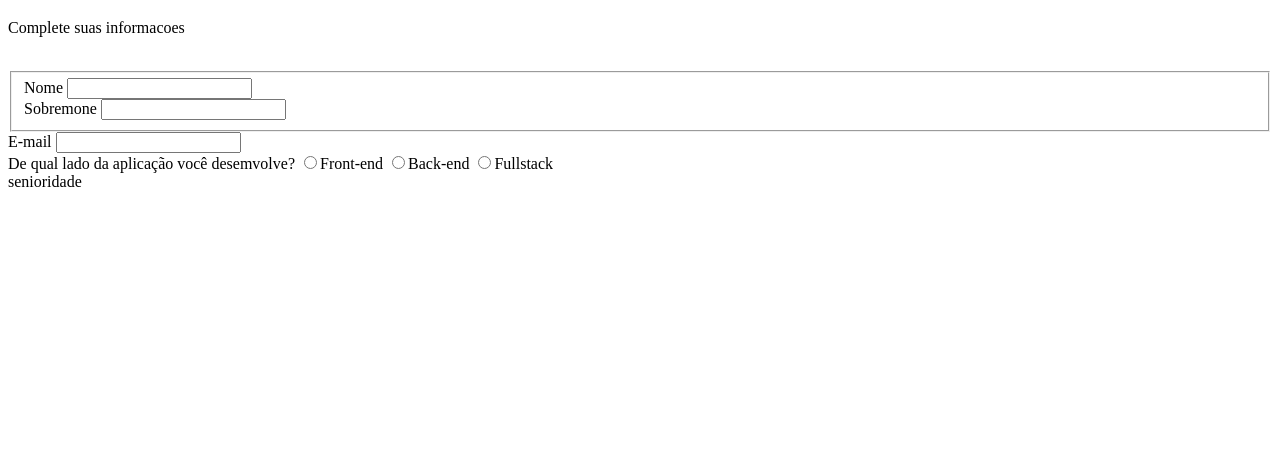
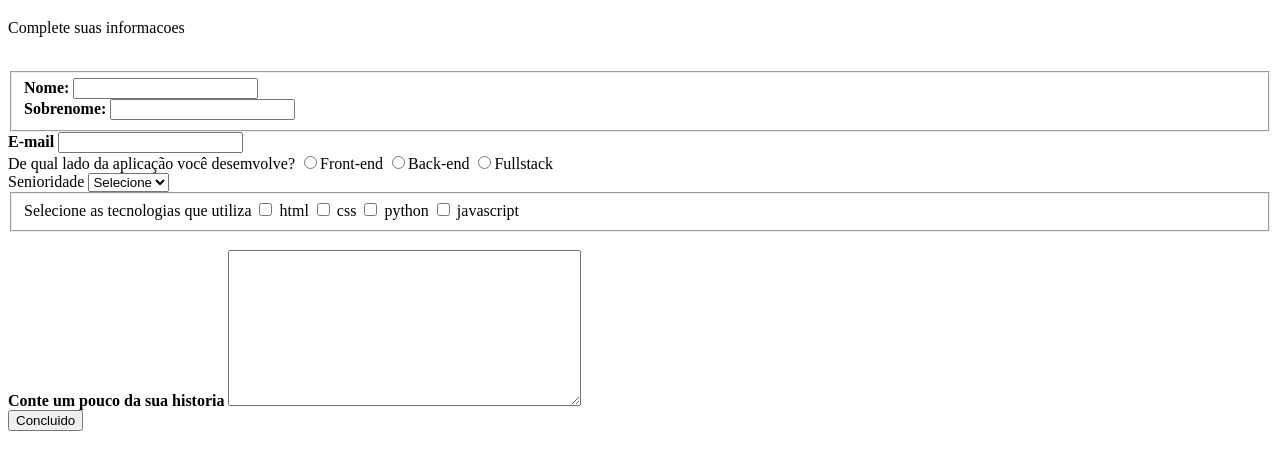
Before and after one commit to AndreRRodrigues/Repositorio_do_que_estou_fazendo, a plain HTML site: page formulario_dev/index.html in a window 1280 px wide. Shown: the part 61-530 px from the top of the page. Drawn offline with Linux system fonts and the light colour scheme.

Commit message:
html finalizado finalizei o html agora irei fazer o css da página

```diff
--- a/formulario_dev/index.html
+++ b/formulario_dev/index.html
@@ -3,32 +3,33 @@
   <head>
     <meta charset="UTF-8" />
     <meta name="viewport" content="width-device-width, initial-scala-1.0" />
+    <link rel="stylesheet" type="text/css" href="src/Formulario.css" />
     <title>Formulario</title>
   </head>
 
   <body>
-    <div>
-      <h1>Cadastro de dev</h1>
-      <p>Complete suas informacoes</p>
+    <div class="campo">
+      <h1 id="titulo">Cadastro de dev</h1>
+      <p id="subtitulo">Complete suas informacoes</p>
       <br />
     </div>
 
     <form>
-      <fieldset>
-        <div>
-          <label>Nome</label>
-          <input type="text" name="nome" id="nome" />
+      <fieldset class="grupo">
+        <div class="campo">
+          <label for="nome"><strong>Nome:</strong></label>
+          <input type="text" name="nome" id="nome" required />
         </div>
-        <div>
-          <label>Sobremone</label>
-          <input type="text" name="Sobrenome" id="sobremone" />
+        <div class="campo">
+          <label for="Sobrenome"><strong>Sobrenome:</strong></label>
+          <input type="text" name="Sobrenome" id="sobremone" required />
         </div>
       </fieldset>
-      <div>
-        <label>E-mail</label>
-        <input type="email" name="email" id="email" />
+      <div class="campo">
+        <label for="email"><strong>E-mail</strong></label>
+        <input type="email" name="email" id="email" required />
       </div>
-      <div>
+      <div class="campo">
         <label>De qual lado da aplicação você desemvolve?</label>
         <label>
           <input type="radio" name="devweb" value="frontend" />Front-end
@@ -40,9 +41,59 @@
           <input type="radio" name="devweb" value="fullstack" />Fullstack
         </label>
       </div>
-      <div>
-        <label for="">senioridade</label>
+      <div class="campo">
+        <label for="senioridade">Senioridade</label>
+        <select id="senioridade">
+          <option selected disabled value="">Selecione</option>
+          <option>junior</option>
+          <option>pleno</option>
+          <option>senior</option>
+        </select>
       </div>
+      <fieldset class="grupo">
+        <div class="campo">
+          <label>Selecione as tecnologias que utiliza</label>
+          <input
+            type="checkbox"
+            id="tecnologia1"
+            name="tecnologia1"
+            value="html"
+          />
+          <label for="tecnologia1">html</label>
+          <input
+            type="checkbox"
+            id="tecnologia2"
+            name="tecnoligia2"
+            value="css"
+          />
+          <label for="tecnologia2">css</label>
+          <input
+            type="checkbox"
+            id="tacnologia3"
+            name="tencologia3"
+            value="python"
+          />
+          <label for="tecnologia3">python</label>
+          <input
+            type="checkbox"
+            id="tecnologia4"
+            name="tecnologia4"
+            value="javascript"
+          />
+          <label for="tecnologia4">javascript</label>
+        </div>
+      </fieldset>
+      <div class="campo">
+        <br />
+        <label><strong>Conte um pouco da sua historia</strong></label>
+        <textarea
+          name="experiecia"
+          id="experiencia"
+          style="width: 26em;"
+          rows="10"
+        ></textarea>
+      </div>
+      <button class="botao" type="submit">Concluido</button>
     </form>
   </body>
 </html>
```
Also changed, not shown: formulario_dev/src/Formulario.css (added), formulario_dev/src/src.css (deleted).
